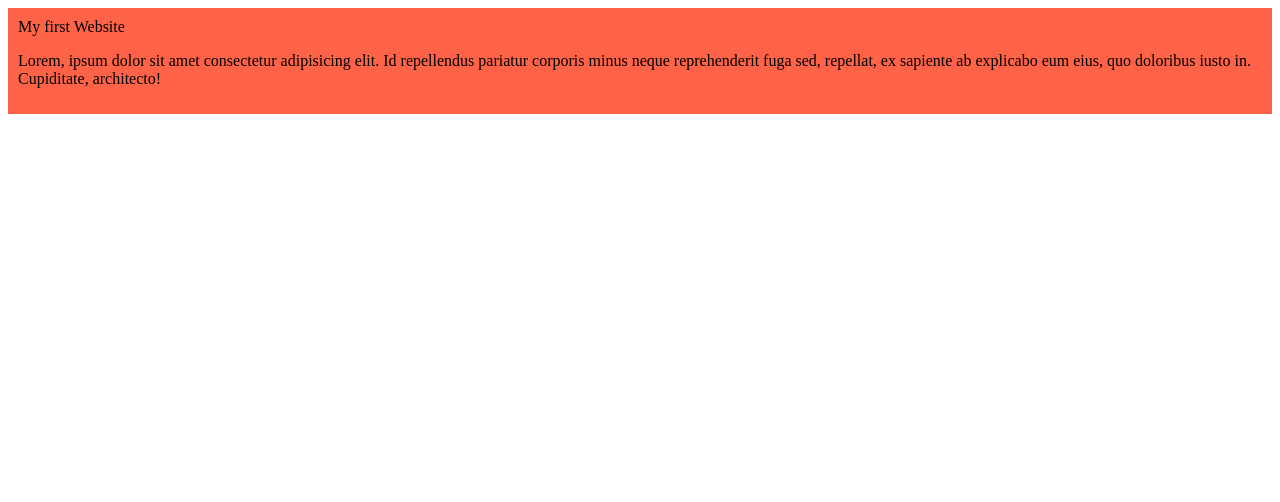
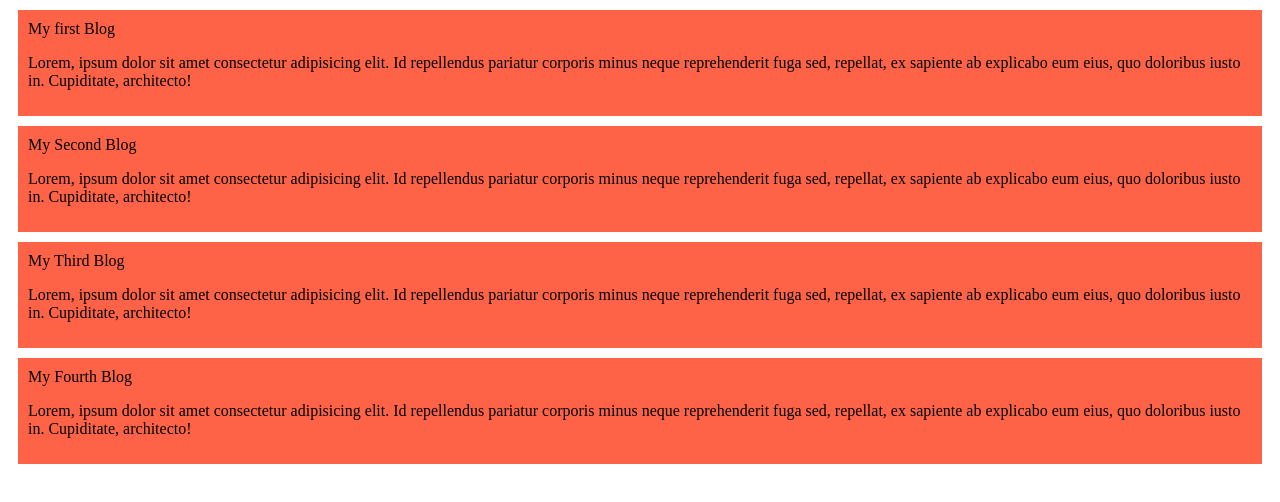
Before and after one commit to rakibulalam2006/my-simple-website, a plain HTML site: page index.html in a window 1280 px wide. Drawn offline with Linux system fonts and the light colour scheme.

Commit message:
added the second and third blog

```diff
--- a/index.html
+++ b/index.html
@@ -8,8 +8,18 @@
 </head>
 <body>
     <div>
-        <h>My first Website</h>
+        <h>My first Blog</h>
         <p>Lorem, ipsum dolor sit amet consectetur adipisicing elit. Id repellendus pariatur corporis minus neque reprehenderit fuga sed, repellat, ex sapiente ab explicabo eum eius, quo doloribus iusto in. Cupiditate, architecto!</p>
     </div>
-</body>
-</html>
+    <div>
+        <h>My Second Blog</h>
+        <p>Lorem, ipsum dolor sit amet consectetur adipisicing elit. Id repellendus pariatur corporis minus neque reprehenderit fuga sed, repellat, ex sapiente ab explicabo eum eius, quo doloribus iusto in. Cupiditate, architecto!</p>
+    </div>
+    <div>
+        <h>My Third Blog</h>
+        <p>Lorem, ipsum dolor sit amet consectetur adipisicing elit. Id repellendus pariatur corporis minus neque reprehenderit fuga sed, repellat, ex sapiente ab explicabo eum eius, quo doloribus iusto in. Cupiditate, architecto!</p>
+    </div>
+    <div>
+        <h>My Fourth Blog</h>
+        <p>Lorem, ipsum dolor sit amet consectetur adipisicing elit. Id repellendus pariatur corporis minus neque reprehenderit fuga sed, repellat, ex sapiente ab explicabo eum eius, quo doloribus iusto in. Cupiditate, architecto!</p>
+    </div>
--- a/styles/blog.css
+++ b/styles/blog.css
@@ -1,4 +1,5 @@
 div{
     background-color:tomato;
     padding:10px;
+    margin: 10px;
 }
```
